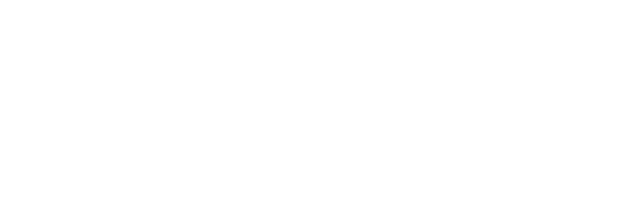
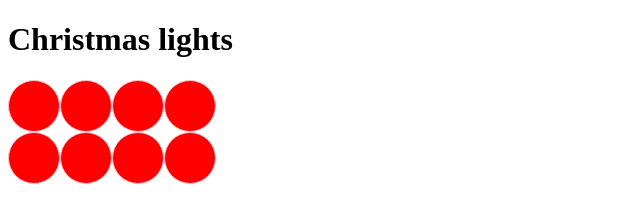
Before and after one commit to RasaZuk/Xmas-lights, a website: page index.html in a window 1280 px wide. Shown: the whole page, without its empty margins (0-640 px from the left). Drawn offline with Linux system fonts and the light colour scheme.

Commit message:
Xmas lights update

```diff
--- a/index.html
+++ b/index.html
@@ -5,9 +5,33 @@
     <meta charset="UTF-8">
     <meta name="viewport" content="width=device-width, initial-scale=1.0">
     <title>Document</title>
+    <link rel="stylesheet" href="./main.css">
 </head>
 
 <body>
+    <div class="anime"></div>
+    <main>
+        <header>
+            <h1>Christmas lights</h1>
+        </header>
+
+
+        <div class="pirma-dalis">
+            <div class="pirmas"></div>
+            <div class="antras"></div>
+            <div class="trecias"></div>
+            <div class="ketvirtas"></div>
+        </div>
+
+        <div class="antra-dalis">
+            <div class="pirmas"></div>
+            <div class="antras"></div>
+            <div class="trecias"></div>
+            <div class="ketvirtas"></div>
+        </div>
+
+
+    </main>
 
 </body>
 
--- /dev/null
+++ b/main.css
@@ -0,0 +1,80 @@
+.pirma-dalis {
+    display: flex;
+    flex-direction: row;
+}
+
+.antra-dalis {
+    display: flex;
+    flex-direction: row;
+}
+
+.anime {
+    position: fixed;
+
+}
+
+
+.pirmas {
+    width: 50px;
+    height: 50px;
+    background-color: white;
+    border: 1px solid pink;
+    border-radius: 50%;
+    animation-name: loading;
+    animation-duration: 5s;
+    animation-iteration-count: 10;
+}
+
+.antras {
+    width: 50px;
+    height: 50px;
+    background-color: white;
+    border: 1px solid pink;
+    border-radius: 50%;
+    animation-name: loading;
+    animation-duration: 5s;
+    animation-iteration-count: 10;
+}
+
+
+.trecias {
+    width: 50px;
+    height: 50px;
+    background-color: white;
+    border: 1px solid pink;
+    border-radius: 50%;
+    animation-name: loading;
+    animation-duration: 5s;
+    animation-iteration-count: 10;
+}
+
+
+.ketvirtas {
+    width: 50px;
+    height: 50px;
+    background-color: white;
+    border: 1px solid pink;
+    border-radius: 50%;
+    animation-name: loading;
+    animation-duration: 5s;
+    animation-iteration-count: 10;
+}
+
+@keyframes loading {
+    0% {
+        background-color: red;
+    }
+    25% {
+        background-color: green;
+    }
+
+    50% {
+        background-color: blue;
+    }
+
+    100% {
+        background-color: {
+            yellow
+        };
+    }
+}
```
